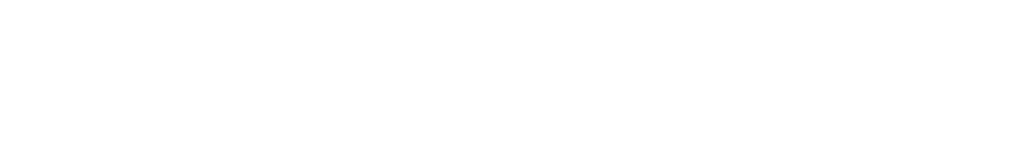
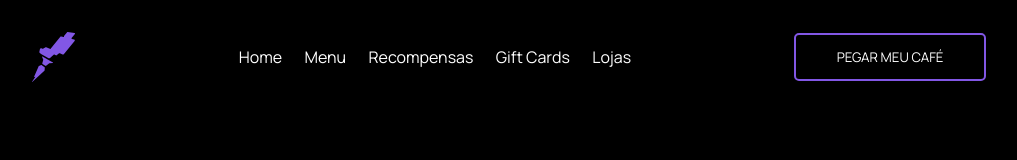
Before and after one commit to gentil-eilison/rocket-coffe, a plain HTML site: page index.html in a window 1280 px wide. Shown: the whole page, without its empty margins (131-1148 px from the left). Drawn offline with Linux system fonts and the light colour scheme.

Commit message:
feat: main navbar ready

```diff
--- a/index.html
+++ b/index.html
@@ -8,9 +8,23 @@
     <link rel="preconnect" href="https://fonts.googleapis.com">
     <link rel="preconnect" href="https://fonts.gstatic.com" crossorigin>
     <link href="https://fonts.googleapis.com/css2?family=Manrope:wght@400;700&display=swap" rel="stylesheet">
+    <link rel="stylesheet" href="./styles/global.css">
+    <link rel="stylesheet" href="./styles/index.css">
     <title>RocketCoffee - Greate Coffe, Great Code</title>
 </head>
 <body>
-
+    <header>
+        <nav>
+            <img src="./assets/logo-desktop.svg" alt="Rockeseat logo">
+            <ul>
+                <li>Home</li>
+                <li>Menu</li>
+                <li>Recompensas</li>
+                <li>Gift Cards</li>
+                <li>Lojas</li>
+            </ul>
+            <button>PEGAR MEU CAFÉ</button>
+        </nav>
+    </header>
 </body>
 </html>
--- a/styles/global.css
+++ b/styles/global.css
@@ -10,5 +10,6 @@
 * {
     margin: 0;
     padding: 0;
+    font-family: Manrope;
     box-sizing: border-box;
 }
--- /dev/null
+++ b/styles/index.css
@@ -0,0 +1,40 @@
+body {
+    background-color: var(--backgrond);
+}
+
+nav {
+    display: flex;
+    justify-content: space-evenly;
+    align-items: center;
+    padding-top: 2rem;
+
+    color: var(--text-color);
+}
+
+nav ul {
+    list-style: none;
+    display: flex;
+    align-items: center;
+    gap: 1.4rem;
+}
+
+nav ul li:hover {
+    cursor: pointer;
+    border-bottom: .03125rem var(--button) solid;
+}
+
+nav button {
+    width: 12rem;
+    height: 3rem;
+
+    color: var(--text-color);
+    border: solid 2px var(--button);
+    background-color: var(--backgrond);
+    border-radius: .3125rem;
+}
+
+nav button:hover {
+    cursor: pointer;
+    background-color: vaR(--button);
+    border: solid 2px #FFF;
+}
```
